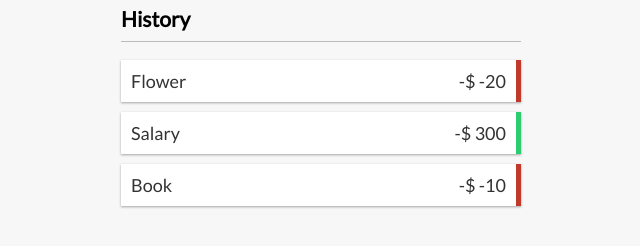
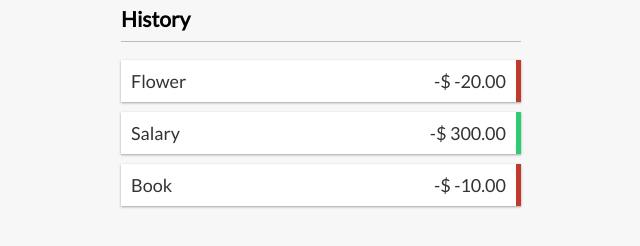
Before and after one commit to danish981/expense-tracker-app, a Vue app: page / in a window 1280 px wide. Shown: the part 301-547 px from the top of the page, without its empty margins (319-959 px from the left). Built offline with nearby package versions, Linux system fonts and the light colour scheme.

Commit message:
amounts shown at 2 decimal places

```diff
--- a/src/components/TransactionList.vue
+++ b/src/components/TransactionList.vue
@@ -8,7 +8,7 @@
       :key="transaction.id"
       :class="transaction.amount < 0 ? 'minus' : 'plus'"
     >
-      {{ transaction.text }} <span>-$ {{ transaction.amount }} </span
+      {{ transaction.text }} <span>-$ {{ transaction.amount.toFixed(2)  }} </span
       ><button class="delete-btn">x</button>
     </li>
 
```
Also changed, not shown: 1 other file (tests, documents, lock files or other folders).
